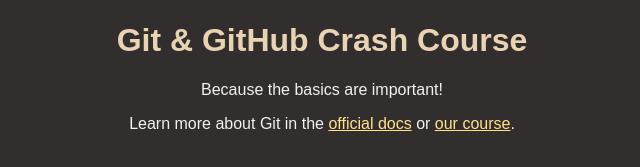
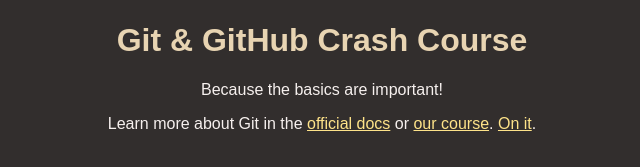
Before and after one commit to suryawork/GitStart, a plain HTML site: page index.html in a window 1280 px wide. Shown: the part 147-314 px from the top of the page, without its empty margins (318-958 px from the left). Drawn offline with Linux system fonts and the light colour scheme.

Commit message:
Changed Section

```diff
--- a/index.html
+++ b/index.html
@@ -14,11 +14,14 @@
     </header>
     <main>
       <p>Because the basics are important!</p>
+      <section>
       <p>
         Learn more about Git in the
         <a href="https://git-scm.com/book/en/v2">official docs</a> or
         <a href="https://acad.link/git">our course</a>.
+        <a href="https://www.google.com/">On it</a>.
       </p>
+    </section>
     </main>
   </body>
 </html>
```
